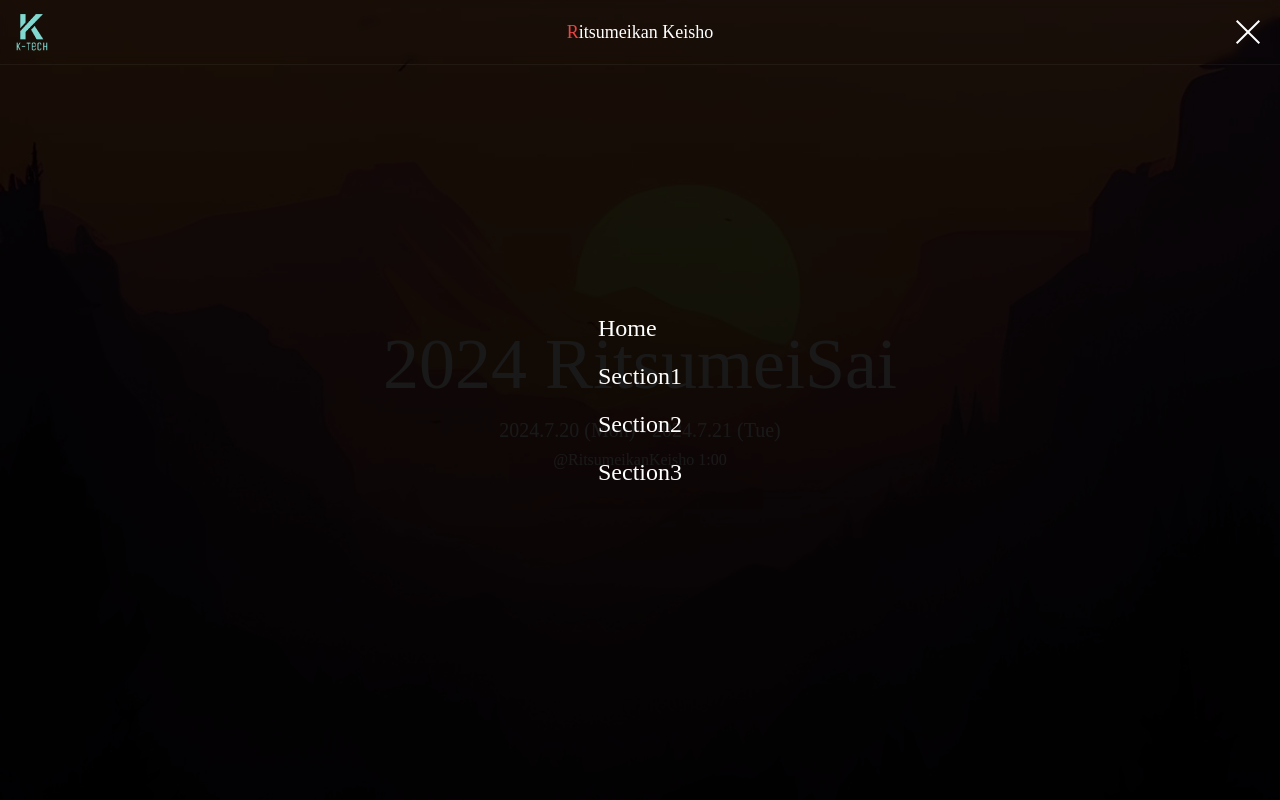
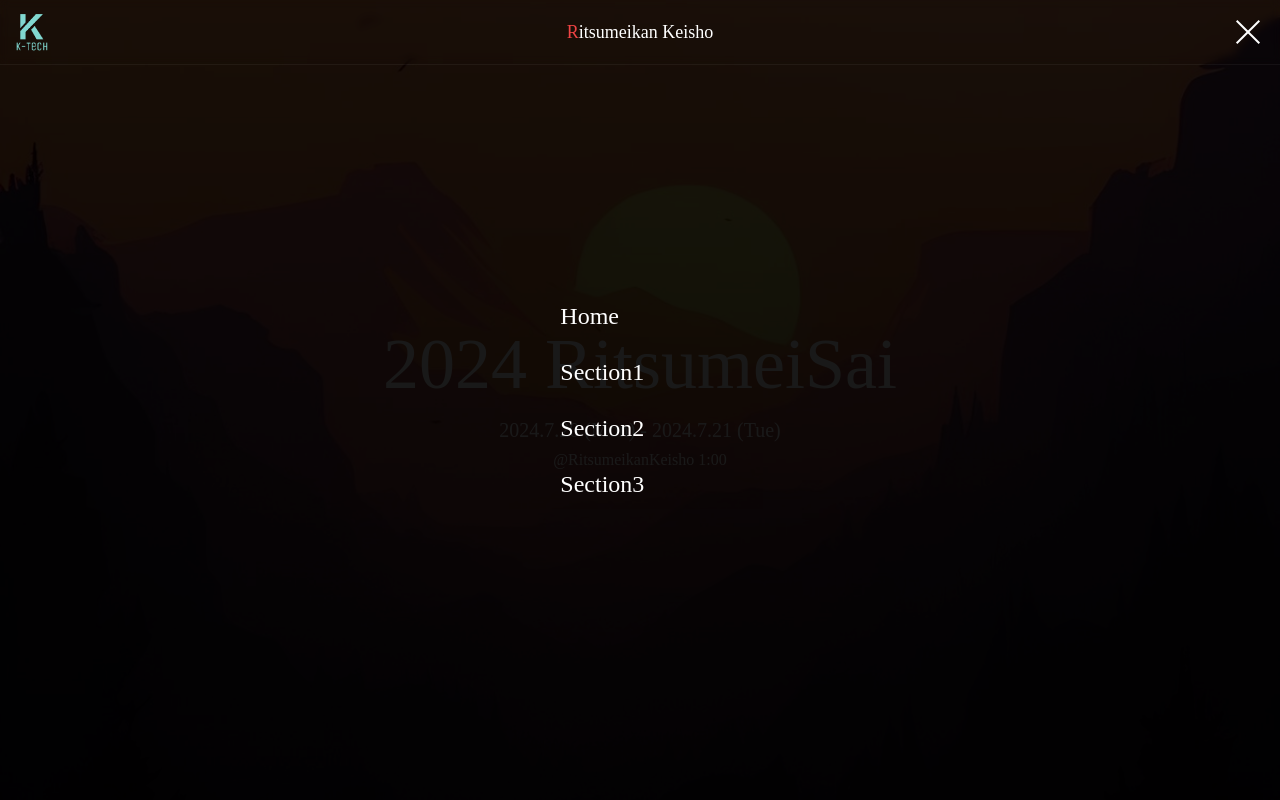
Before and after one commit to Rei2718/Ritsumeisai-, a Next.js app: page / in a window 1280 px wide. Both pictures are taken after a click on the button 1248 px from the left and 32 px from the top of the page. Shown: the top 800 px of the page. Built offline with nearby package versions, Linux system fonts and the light colour scheme; a web font is replaced by a local one.

Commit message:
Duration

```diff
--- a/src/app/components/header.tsx
+++ b/src/app/components/header.tsx
@@ -71,34 +71,28 @@ export default function Header() {
 
       {/* Fullscreen Menu */}
       <div className={`fixed inset-0 bg-black bg-opacity-90 flex items-center justify-center z-40 transition-opacity duration-700 ${isMenuOpen ? 'opacity-100' : 'opacity-0 pointer-events-none'}`}>
-        <ul className="text-white text-2xl space-y-4">
+        <ul className="text-white text-2xl space-y-6">
           <li><button onClick={() => handleLinkClick('/')}>Home</button></li>
-          <li>
+          <li className="relative">
             <button onClick={() => toggleSubMenu('section01')}>Section1</button>
-            {activeMenu === 'section01' && (
-              <ul className="pl-4 space-y-2">
+            <ul className={`pl-4 space-y-2 overflow-hidden transition-max-height duration-700 ${activeMenu === 'section01' ? 'max-h-40' : 'max-h-0'}`}>
               <li><button onClick={() => handleLinkClick('/section01/sub1')}>Subsection 1-1</button></li>
               <li><button onClick={() => handleLinkClick('/section01/sub2')}>Subsection 1-2</button></li>
             </ul>
-            )}
           </li>
-          <li>
+          <li className="relative">
             <button onClick={() => toggleSubMenu('section02')}>Section2</button>
-            {activeMenu === 'section02' && (
-              <ul className="pl-4 space-y-2">
+            <ul className={`pl-4 space-y-2 overflow-hidden transition-max-height duration-700 ${activeMenu === 'section02' ? 'max-h-40' : 'max-h-0'}`}>
               <li><button onClick={() => handleLinkClick('/section02/sub1')}>Subsection 2-1</button></li>
               <li><button onClick={() => handleLinkClick('/section02/sub2')}>Subsection 2-2</button></li>
             </ul>
-            )}
           </li>
-          <li>
+          <li className="relative">
             <button onClick={() => toggleSubMenu('section03')}>Section3</button>
-            {activeMenu === 'section03' && (
-              <ul className="pl-4 space-y-2">
+            <ul className={`pl-4 space-y-2 overflow-hidden transition-max-height duration-700 ${activeMenu === 'section03' ? 'max-h-40' : 'max-h-0'}`}>
               <li><button onClick={() => handleLinkClick('/section03/sub1')}>Subsection 3-1</button></li>
               <li><button onClick={() => handleLinkClick('/section03/sub2')}>Subsection 3-2</button></li>
             </ul>
-            )}
           </li>
         </ul>
       </div>
```
Lines whose indentation alone changed are shown as unchanged.
